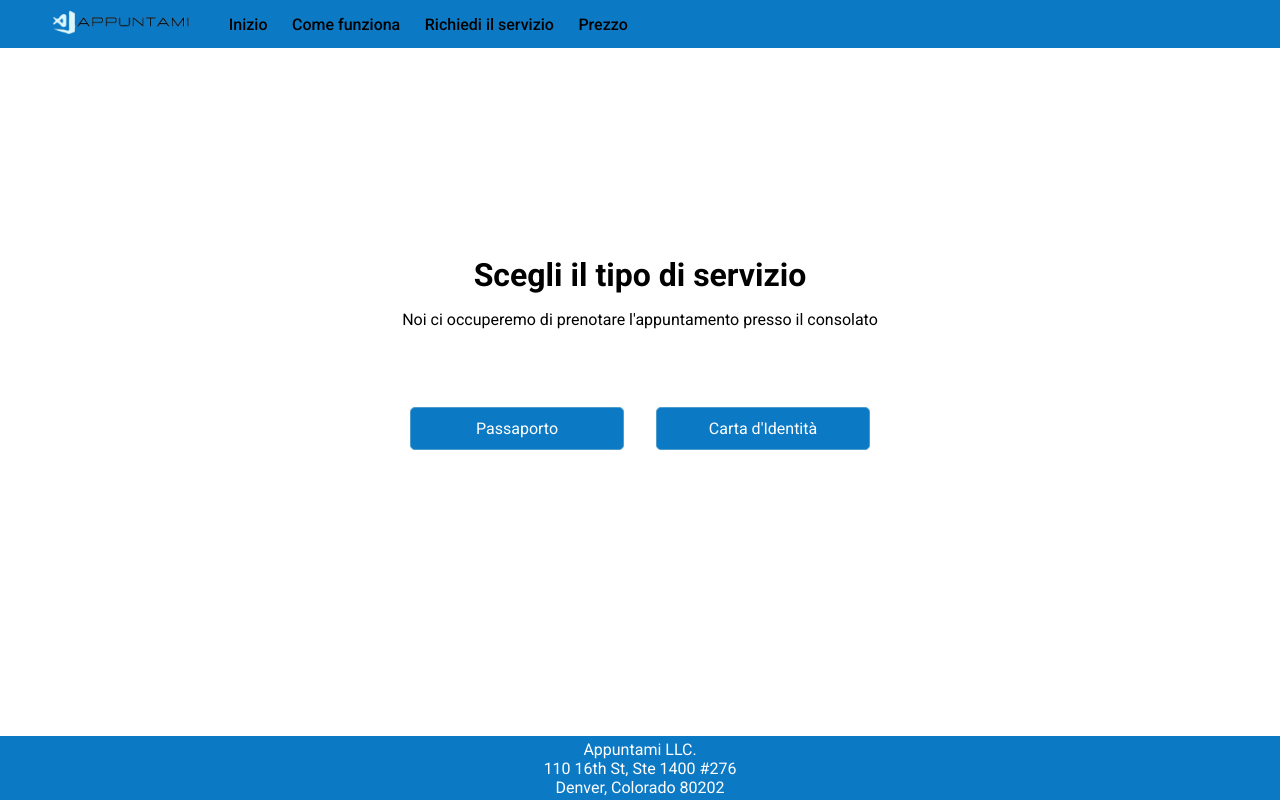
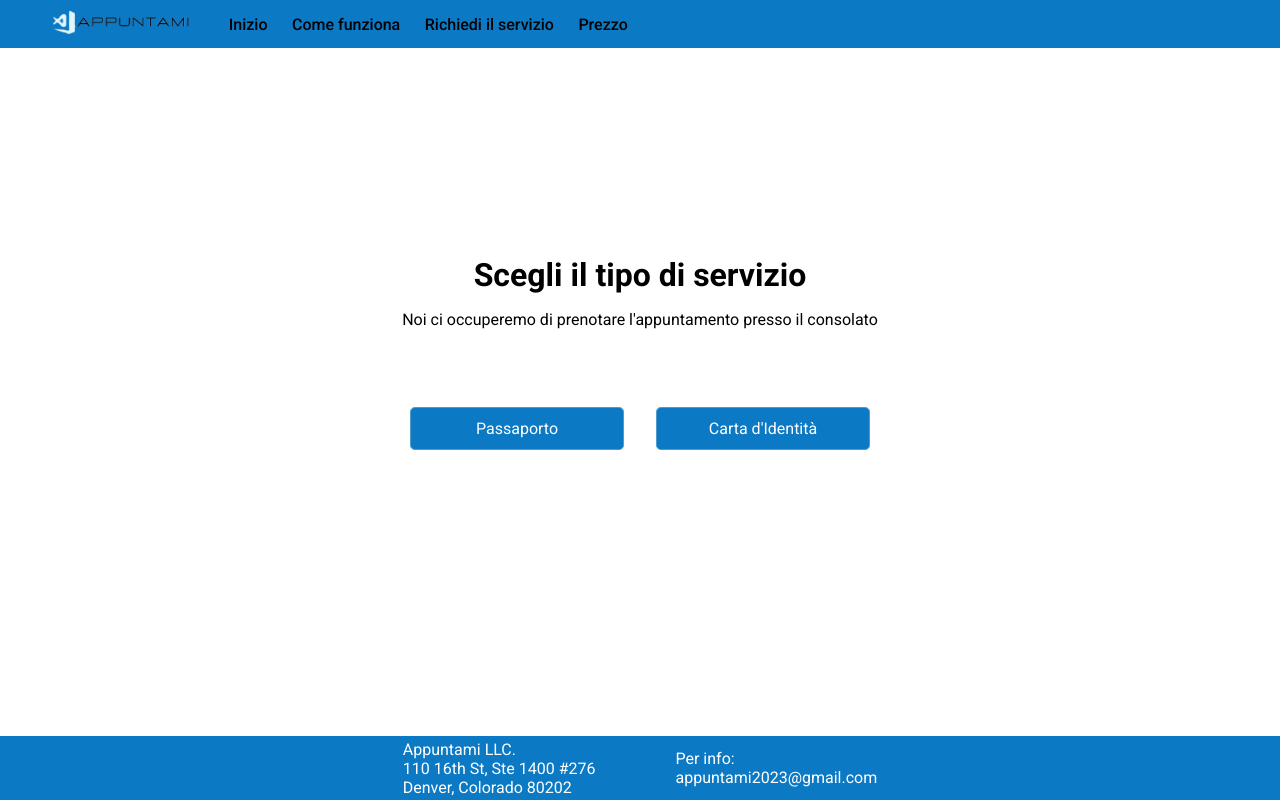
Before and after one commit to Germanilu/Prenotami, a React (Create React App) app: page /choose-service in a window 1280 px wide. Built offline with nearby package versions, Linux system fonts and the light colour scheme.

Commit message:
Fix: Footer media

```diff
--- a/src/Components/Footer/Footer.jsx
+++ b/src/Components/Footer/Footer.jsx
@@ -5,9 +5,15 @@ function Footer(){
 
     return(
         <div className="footer-design">
+            <div>
             <p>Appuntami LLC.</p>
             <p>110 16th St, Ste 1400 #276</p>
             <p>Denver, Colorado 80202</p>
+            </div>
+            <div>
+            <p>Per info:</p>
+            <p>appuntami2023@gmail.com</p>
+            </div>
         </div>
     )
 }
--- a/src/Components/Footer/Footer.scss
+++ b/src/Components/Footer/Footer.scss
@@ -3,8 +3,27 @@
     height: 8vh;
     background-color: $french_blue;
     display: flex;
-    flex-direction: column;
+    flex-direction: row;
     align-items: center;
     justify-content: center;
+    gap: 5rem;
     color: $white;
+
+    & div{
+        text-align: left;
+    }
 }
+
+
+
+
+@media (max-width:$media){
+
+    .footer-design{
+        gap: 2rem;
+        & div{
+            text-align: left;
+            font-size: .7rem;
+        }
+    }
+}
```
